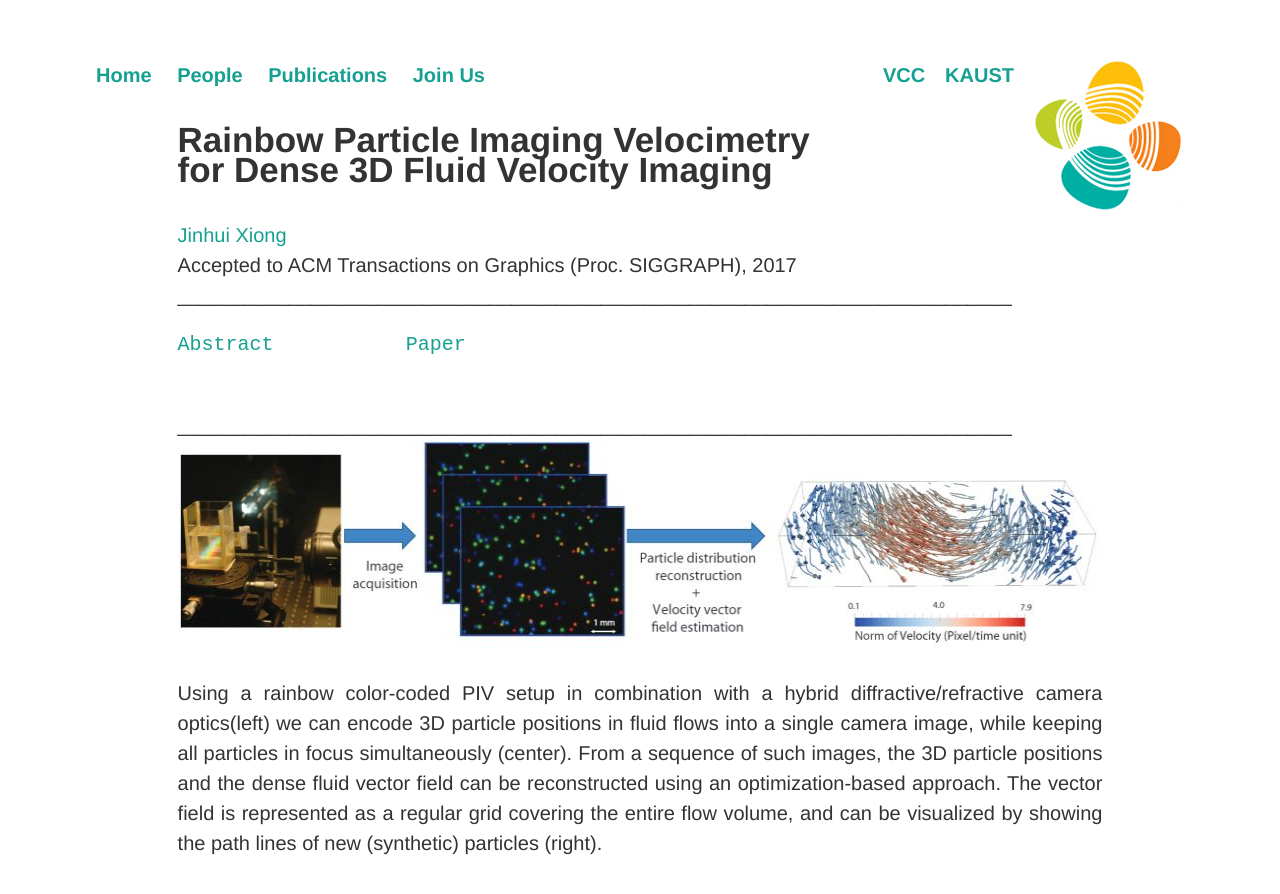
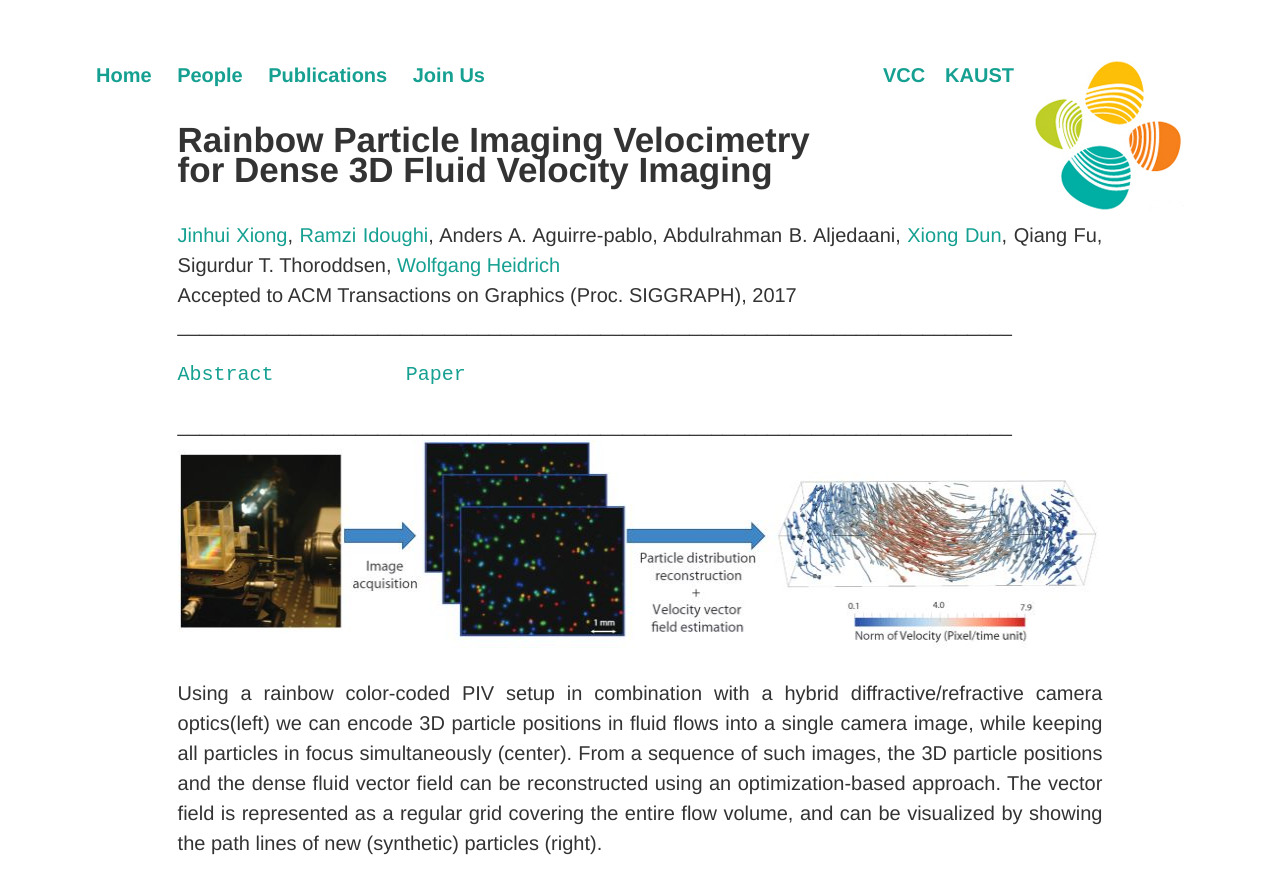
Before and after one commit to vccimaging/vccimaging.github.io, a Jekyll site: the page built from Publications/Xiong2017RainbowPIV/index.html, in a window 1280 px wide and 900 px high. Shown: the top 894 px of the window. Built offline with Jekyll 4.4.1, drawn with Linux system fonts in a browser that asks for light colours.

Commit message:
Update index.html

```diff
--- a/Publications/Xiong2017RainbowPIV/index.html
+++ b/Publications/Xiong2017RainbowPIV/index.html
@@ -6,14 +6,16 @@ layout: default
 <h3> Rainbow Particle Imaging Velocimetry <br>
     for Dense 3D Fluid Velocity Imaging </h3>
 
-<a href="../../People/xiongj/">Jinhui Xiong</a>
+<a href="../../People/xiongj/">Jinhui Xiong</a>, <a href="../../People/idoughr/">Ramzi Idoughi</a>, Anders A. Aguirre-pablo,
+Abdulrahman B. Aljedaani, <a href="../../People/dunx/">Xiong Dun</a>,
+Qiang Fu, Sigurdur T. Thoroddsen, <a href="../../People/heidriw/">Wolfgang Heidrich</a>
 
 <br>
 
 Accepted to ACM Transactions on Graphics (Proc. SIGGRAPH), 2017 <br>
 
 ___________________________________________________________________________ <br>
-<pre class="tab"><a href="#abstract">Abstract</a>           <a href="#paper">Paper</a></pre><br>
+<pre class="tab"><a href="#abstract">Abstract</a>           <a href="#paper">Paper</a></pre>
 ___________________________________________________________________________ <br>
 
 <img src="teaser.jpg" style="width:940px;height:208px;"> <br>
@@ -41,7 +43,7 @@ as the rainbow image formation model. We evaluate our method with both
 simulations and an experimental prototype setup. <br><br>
 
 <h4> <a name="paper">Paper</a> </h4>
-paper <a href="Xiong2017RainbowPIV.pdf">[Xiong2017RainbowPIV.pdf (13.9MB)]</a><br><br>
+<pre class="tab">paper          <a href="Xiong2017RainbowPIV.pdf">[Xiong2017RainbowPIV.pdf (13.9MB)]</a></pre> <br><br>
 
 All images are © ACM, 2017, reproduced here by permission of ACM for your personal use. Not for redistribution.
 
```
